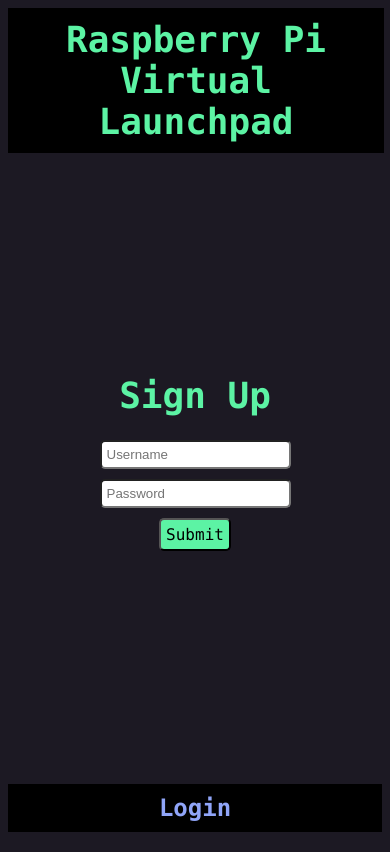
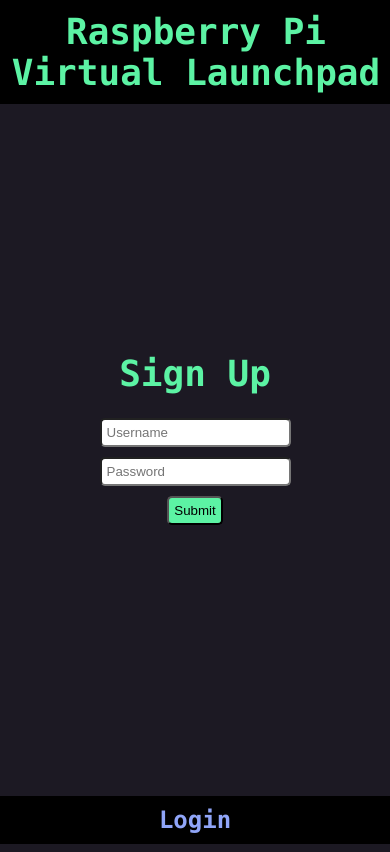
Before and after one commit to Ryanh627/RocketLaunch, a Flask app: page /sign_up in a window 390 px wide. Run offline with Flask 2, Linux system fonts and the light colour scheme; parts of the project's set-up code (start-up, migrations or seed data) failed here and were passed over.

Commit message:
Mobile responsivness draft 1

```diff
--- a/Source/WebApp/static/css/forms.css
+++ b/Source/WebApp/static/css/forms.css
@@ -1,9 +1,20 @@
+:root{
+	--largefont-desktop:36px;
+	--mediumfont-desktop:24px;
+	--smallfont-desktop:16px;
+	--largefont-phone:96px;
+	--mediumfont-phone:64px;
+	--smallfont-phone:32px;
+	--padding-desktop:5px;
+	--padding-phone:20px;
+}
+
 .text-input{
   margin:10px;
   display:block;
   margin-left:auto;
   margin-right:auto;
-  padding:5px;
+  padding:var(--padding-desktop);
   border-radius:5px;
 }
 
@@ -19,12 +30,22 @@
 
 .submit{
   background-color:rgb(92,243,164);
-  font-family:consolas;
-  font-size:16px;
   color:black;
   margin-left:auto;
   margin-right:auto;
   display:block;
-  padding:5px;
+  padding:var(--padding-desktop);
   border-radius:5px;
 }
+
+@media only screen and (hover: none) and (pointer: coarse){
+
+  .text-input{
+	font-size:var(--smallfont-phone);
+  }
+
+  .submit{
+	font-size:var(--smallfont-phone);
+  }
+
+}
--- a/Source/WebApp/static/css/standard.css
+++ b/Source/WebApp/static/css/standard.css
@@ -1,23 +1,37 @@
+:root{
+	--largefont-desktop:36px;
+	--mediumfont-desktop:24px;
+	--smallfont-desktop:16px;
+	--largefont-phone:96px;
+	--mediumfont-phone:64px;
+	--smallfont-phone:32px;
+
+}
+
 html,body{
+  width:100%;
   height:100%;
+  margin:0px;
+  padding:0px;
+  overflow-x:hidden;
 }
 
 h1{
   font-family:consolas;
   color:rgb(92,243,164);
-  font-size:36px;
+  font-size:var(--largefont-desktop);
 }
 
 h2{
   font-family:consolas;
   color:rgb(144,165,248);
-  font-size:24px;
+  font-size:var(--mediumfont-desktop);
 }
 
 p,ul{
   font-family:consolas;
   color:rgb(233,237,236);
-  font-size:16px;
+  font-size:var(--smallfont-desktop);
 }
 
 body{
@@ -29,20 +43,19 @@
 button{
   background-color:rgb(92,243,164);
   font-family:consolas;
-  font-size:16px;
+  font-size:var(--smallfont-desktop);
   color:black;
 }
 
 a{
   color:rgb(144,165,248);
-  font-size:16px;
+  font-size:var(--smallfont-desktop);
 }
 
 #header{
   width:100%;
   background-color:black;
   padding:1px;
-  margin-bottom:10px;
 }
 
 #header h1{
@@ -75,6 +88,7 @@
 #footer a h2{
   background-color:black;
   padding:10px;
+  margin-bottom:0px;
 }
 
 #footer a{
@@ -96,15 +110,14 @@
 @media only screen and (hover: none) and (pointer: coarse){
 
   h1{
-    font-size:28px;
+    font-size:var(--largefont-phone);
   }
 
   h2{
-    font-size:16px;
+    font-size:var(--mediumfont-phone);
   }
 
   p,ul,a{
-    font-size:8px;
+    font-size:var(--smallfont-phone);
   }
-
 }
```
Also changed, not shown: Source/WebApp/static/css/mission_control.css (+8 -0 lines), Source/WebApp/rocketlaunch.db.
